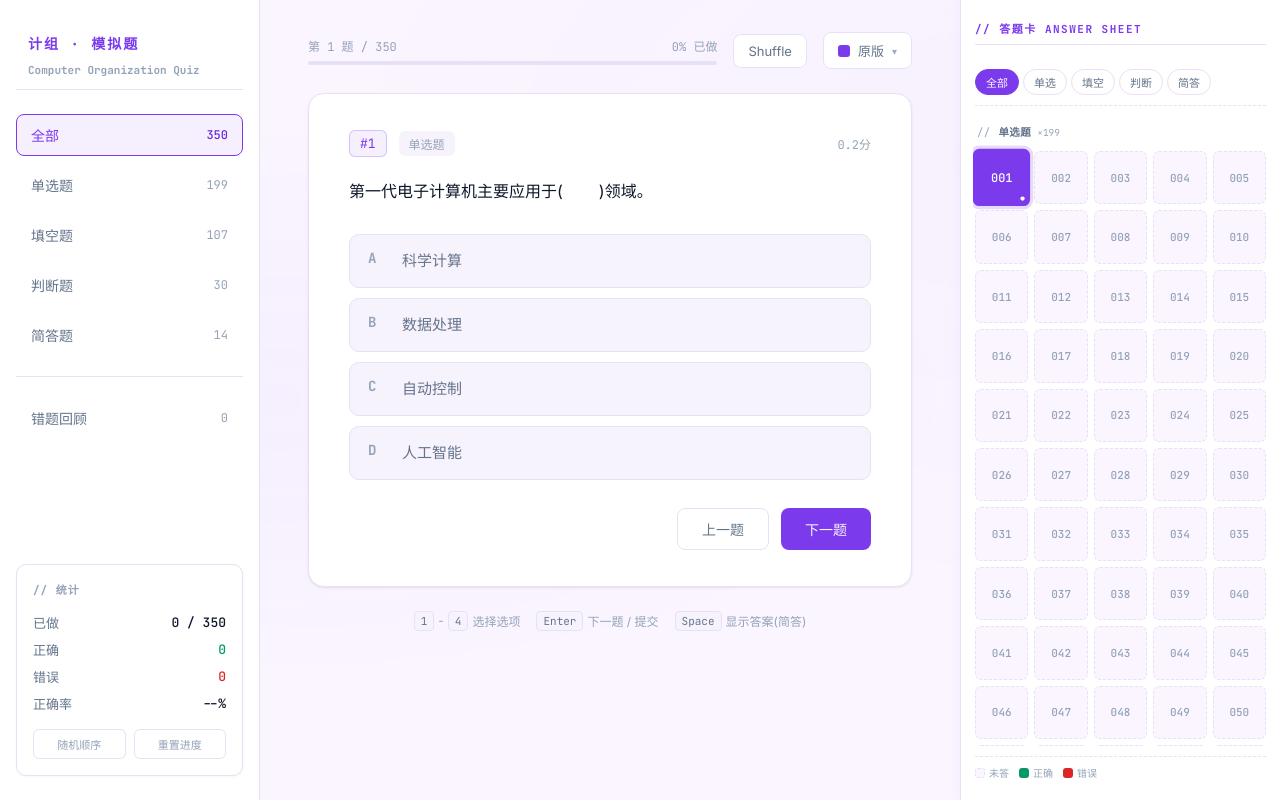
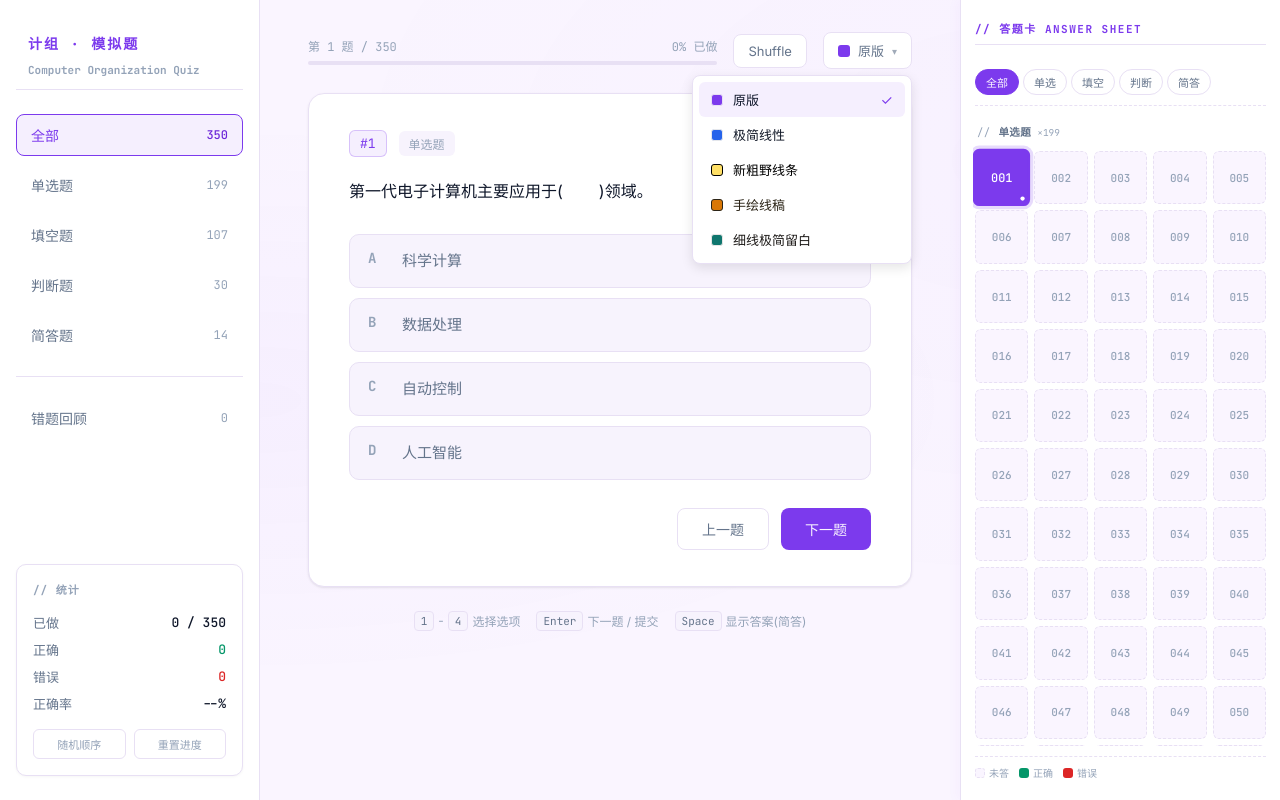
Before and after one commit to lianjishu/common-quiz-shell, a plain HTML site: page 计组练习_统一版.html in a window 1280 px wide. Both pictures are taken after a click on the button "原版 ▾". Drawn offline with Linux system fonts and the light colour scheme.

Commit message:
feat: 主题切换器 JS（5 主题配置 + 持久化）

```diff
--- a/计组练习_统一版.html
+++ b/计组练习_统一版.html
@@ -1923,8 +1923,66 @@ document.querySelectorAll('#sheet-toolbar .chip').forEach(chip => {
 });
 
 // ============================================
+// THEME SWITCHER
+// ============================================
+const THEMES = [
+  { key: 'default', name: '原版',          swatch: '#7C3AED' },
+  { key: 'style1',  name: '极简线性',      swatch: '#2563EB' },
+  { key: 'style2',  name: '新粗野线条',    swatch: '#FFE066' },
+  { key: 'style3',  name: '手绘线稿',      swatch: '#D97706' },
+  { key: 'style4',  name: '细线极简留白',  swatch: '#0F766E' },
+];
+const KEY_THEME = 'quiz-theme';
+
+function applyTheme(key) {
+  const theme = THEMES.find(t => t.key === key);
+  if (!theme) return;
+  document.body.dataset.theme = key;
+  document.getElementById('theme-label').textContent = theme.name;
+  document.getElementById('theme-dot').style.background = theme.swatch;
+  document.querySelectorAll('.theme-option').forEach(opt => {
+    opt.classList.toggle('active', opt.dataset.theme === key);
+  });
+  localStorage.setItem(KEY_THEME, key);
+}
+
+function renderThemeOptions() {
+  const popover = document.getElementById('theme-popover');
+  popover.innerHTML = THEMES.map(t => `
+    <button class="theme-option" data-theme="${t.key}" role="menuitem" type="button">
+      <span class="opt-swatch" style="background:${t.swatch}"></span>
+      <span class="opt-name">${t.name}</span>
+      <span class="opt-check">✓</span>
+    </button>
+  `).join('');
+  popover.querySelectorAll('.theme-option').forEach(btn => {
+    btn.addEventListener('click', (e) => {
+      e.stopPropagation();
+      applyTheme(btn.dataset.theme);
+      popover.classList.remove('open');
+    });
+  });
+}
+
+function initTheme() {
+  const saved = localStorage.getItem(KEY_THEME) || 'default';
+  renderThemeOptions();
+  applyTheme(saved);
+
+  document.getElementById('theme-trigger').addEventListener('click', (e) => {
+    e.stopPropagation();
+    document.getElementById('theme-popover').classList.toggle('open');
+  });
+
+  document.addEventListener('click', () => {
+    document.getElementById('theme-popover').classList.remove('open');
+  });
+}
+
+// ============================================
 // INIT
 // ============================================
+initTheme();
 renderAnswerSheet();
 updateSidebar();
 renderQuestion();
```
